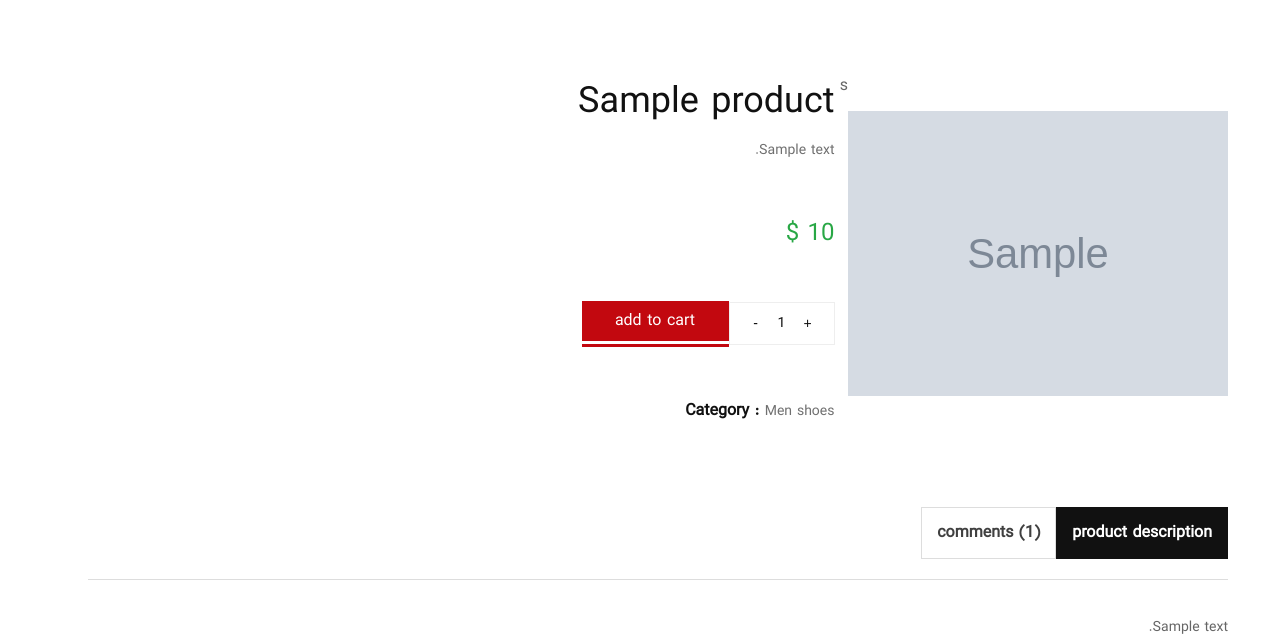
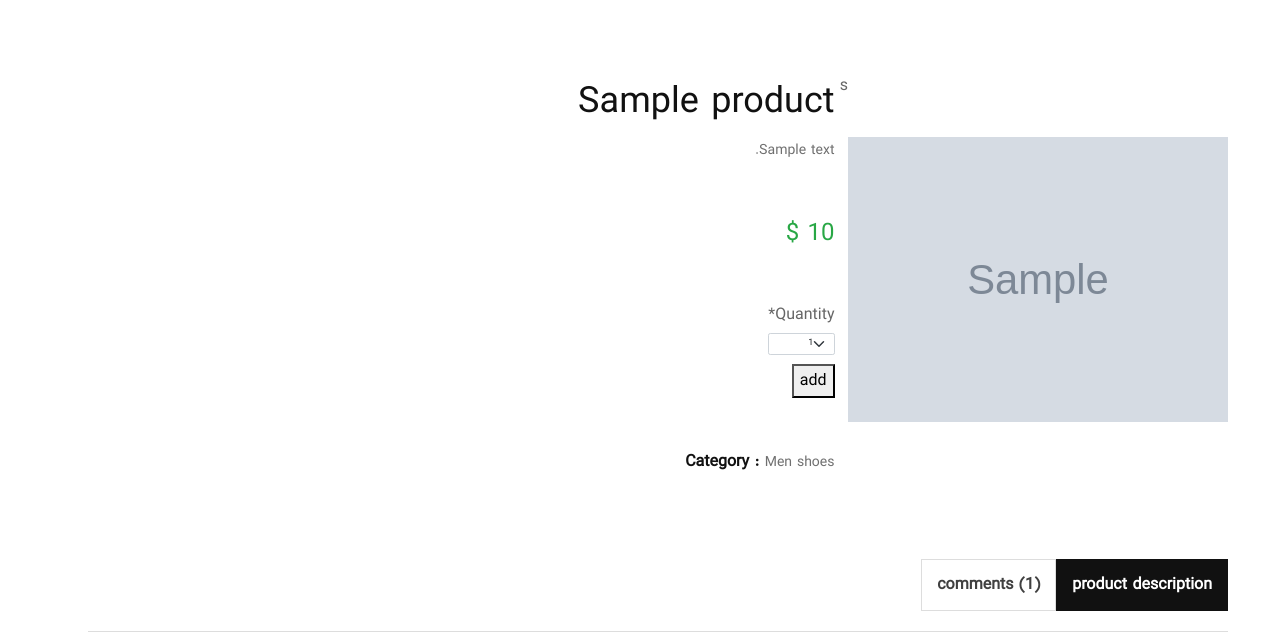
Before and after one commit to ErfanAshki/Store_project, a Django app: page /products/1/ in a window 1280 px wide. Shown: the part 103-741 px from the top of the page. Run offline with Django 5.2, Linux system fonts and the light colour scheme; tables that the repository leaves empty hold one stand-in row (values such as "Sample post"); grey boxes marked "Sample" are stand-in pictures; parts of the project's set-up code (start-up, migrations or seed data) failed here and were passed over; some libraries are stand-ins or nearby versions; some web fonts are replaced.

Commit message:
implement add to cart and fix product_id error in cart

```diff
--- a/cart/templates/cart/cart.html
+++ b/cart/templates/cart/cart.html
@@ -35,7 +35,7 @@
                                                     <td class="product-remove text-left"><a href=""><i
                                                             class="flaticon flaticon-cross"></i></a></td>
                                                     <td class="product-thumbnail text-left">
-                                                        <img src="{{ item.product_obj.image.url }}"
+                                                        <img src=""
                                                              alt="Product Thumnail">
                                                     </td>
                                                     <td class="product-name wide-column">
--- a/config/settings.py
+++ b/config/settings.py
@@ -42,6 +42,7 @@
     'django.contrib.sessions',
     'django.contrib.messages',
     'django.contrib.staticfiles',
+    # 'django.contrib.sessions.serializers.PickleSerializer'
 
     # local apps
     'accounts',
--- a/products/templates/products/product_detail.html
+++ b/products/templates/products/product_detail.html
@@ -33,16 +33,21 @@
                                 <span class="money text-success">{{ product.price }} {% trans '$' %}</span>
                             </div>
                             <div class="product-action d-flex align-items-sm-center align-content-center mb--30">
-                                <div class="quantity-wrapper d-flex justify-content-start">
-                                    <div class="quantity">
-                                        <input type="number" class="quantity-input" name="qty" id="qty" value="1"
-                                               min="1">
-                                    </div>
-                                </div>
-                                <button type="button" class="btn btn-small btn-bg-red btn-color-white btn-hover-2"
-                                        onclick="window.location.href='cart.html'">
-                                    {% translate 'add to cart' %}
-                                </button>
+                                <form action="{% url 'cart:cart_add' product.id %}" method="post">
+                                    {% csrf_token %}
+                                    {{ AddToCartProductForm|crispy }}
+                                    <button type="submit">add</button>
+                                </form>
+{#                                <div class="quantity-wrapper d-flex justify-content-start">#}
+{#                                    <div class="quantity">#}
+{#                                        <input type="number" class="quantity-input" name="qty" id="qty" value="1"#}
+{#                                               min="1">#}
+{#                                    </div>#}
+{#                                </div>#}
+{#                                <button type="button" class="btn btn-small btn-bg-red btn-color-white btn-hover-2"#}
+{#                                        onclick="window.location.href='cart.html'">#}
+{#                                    {% translate 'add to cart' %}#}
+{#                                </button>#}
                             </div>
                             <div class="product-footer-meta mt-5 pt-5">
                                 <p><span class="m-0">{% trans 'category' %} :</span>
--- a/products/views.py
+++ b/products/views.py
@@ -45,6 +45,7 @@
     def get_context_data(self, **kwargs):
         context = super().get_context_data(**kwargs)
         context['comment_form'] = CommentForm()
+        context['AddToCartProductForm'] = AddToCartProductForm()
         return context
 
 
```
Also changed, not shown: cart/cart.py (+15 -3 lines).
